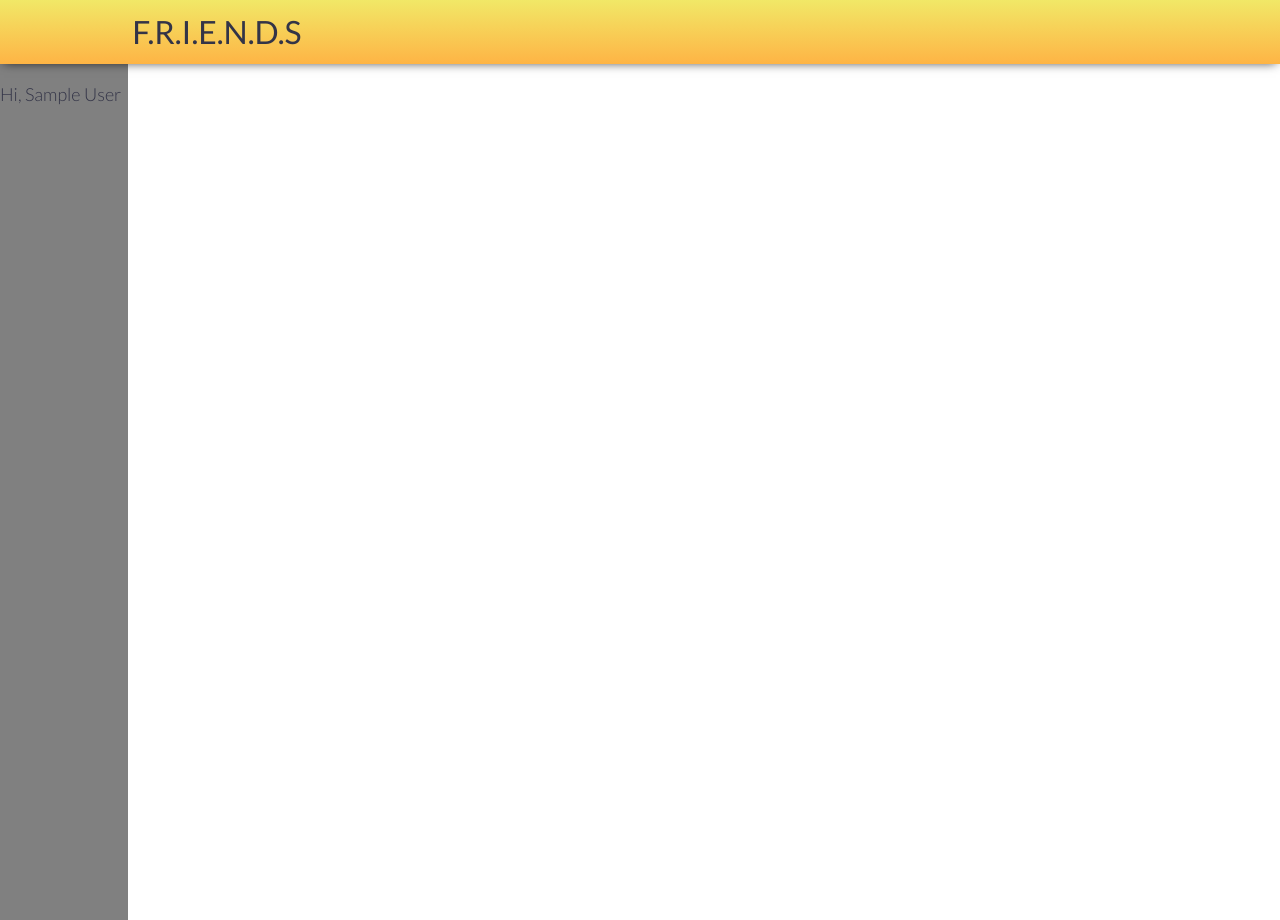
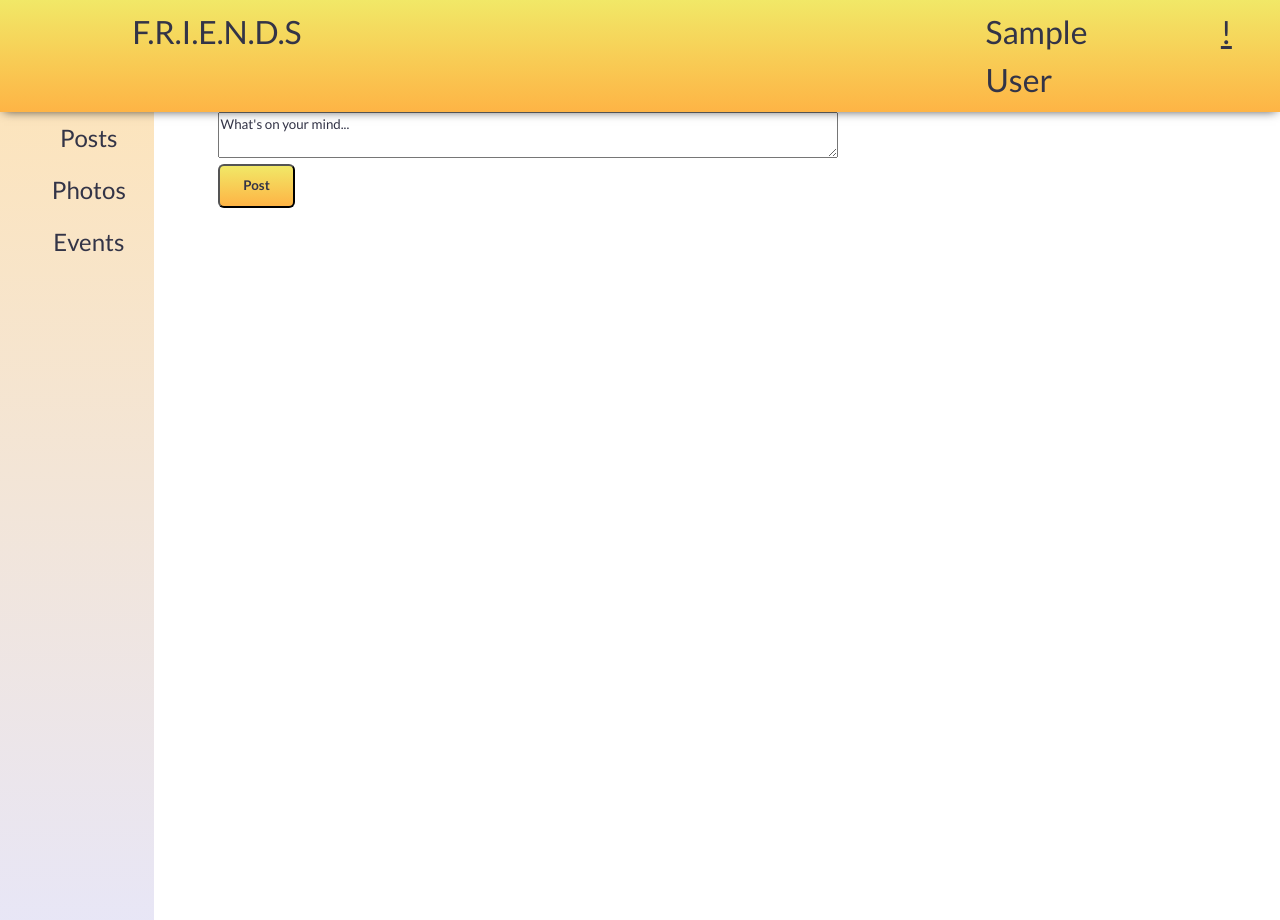
Before and after one commit to opgrsankkar/fbtest, a PHP site: page / in a window 1280 px wide. Run offline with PHP 8.4, Linux system fonts and the light colour scheme; the visitor is signed in with stand-in values (Sample User, id 1).

Commit message:
Added logout, Sidenav and Add new post

```diff
--- a/index.php
+++ b/index.php
@@ -1,24 +1,45 @@
 <?php
 if (session_status() == PHP_SESSION_NONE) {
     session_start();
-	if($_SESSION['fname']==''){header('Location:login.html');}
+	if($_SESSION['fname']==''){header('Location:login.php');}
 }
-echo '<!DOCTYPE html>';
-echo '<html>';
-echo	'<head>';
-echo		'<meta charset="utf-8">';
-echo		'<meta http-equiv="X-UA-Compatible" content="IE=edge">';
-echo		'<meta name="viewport" content="width=device-width, initial-scale=1.0">';
-echo		'</echo><link rel="stylesheet" type="text/css" href="simple-grid.css">';
-echo        '<link rel="stylesheet" type="text/css" href="main.css">';
-echo	'</head>';
-echo	'<body>';
-echo		'<nav class="row">';
-echo            '<span class="col-1-sm"></span>';
-echo            '<span class="col-2-sm">F.R.I.E.N.D.S</span>';
-echo        '</nav>';
-echo		'<div class="sidenav">';
-echo			'<p>Hi, '.$_SESSION['fname'].'</p>';
-echo		'</div>';
-echo	'</body>';
-echo'</html>';
+?>
+<!DOCTYPE html>
+<html>
+	<head>
+		<meta charset="utf-8">
+		<meta http-equiv="X-UA-Compatible" content="IE=edge">
+		<meta name="viewport" content="width=device-width, initial-scale=1.0">
+		</echo><link rel="stylesheet" type="text/css" href="simple-grid.css">
+        <link rel="stylesheet" type="text/css" href="main.css">
+        <script>
+            function clearContents(element) {
+                element.value = '';
+            }
+        </script>
+	</head>
+	<body>
+		<nav class="row">
+            <span class="col-1-sm"></span>
+            <span class="col-2-sm">F.R.I.E.N.D.S</span>
+            <span class="col-6-sm"></span>
+            <span id="navbarname" class="col-1-sm"><?php echo $_SESSION['fname']?></span>
+            <span class="col-1-sm"></span>
+            <span id="logoutbtn" class="col-1-sm"><a href="logout.php">!</a></span>
+        </nav>
+		<div id="sidenav" class="sidenav">
+            <span class=""><a href="#">Feed</a></span>
+			<span class=""><a href="posts.html">Posts</a></span>
+            <span class=""><a href="photos.html">Photos</a></span>
+            <span class=""><a href="events.html">Events</a></span>
+		</div>
+        <div id="middlecontent">
+            <div id="newposttextdiv">
+                <form id="addpostform" method="POST" action="addPost.php">
+                    <textarea id="newposttext" class="row" name="postcontent" onfocus="clearContents(this);">What's on your mind...</textarea>
+                    <input class="btn row col-2-sm" type="submit" value="Post">
+                </form>
+            </div>
+        </div>
+	</body>
+</html>
--- a/main.css
+++ b/main.css
@@ -1,3 +1,8 @@
+#logoutbtn {
+    text-decoration: none;
+    text-align: center;
+}
+
 nav {
     background: linear-gradient(to bottom, #f1e867 0%, #feb445 100%);
     z-index: 999;
@@ -12,7 +17,8 @@
     border-radius: 6px;
     color: #333447;
     font-weight: bolder;
-    padding: 10px 20px 10px 20px;
+    padding-top: 10px;
+    padding-bottom: 10px;
     text-decoration: none;
 }
 
@@ -27,18 +33,37 @@
     font-weight: thick;
     text-decoration: none;
 }
-.sidenav ul{
-    list-style-type: none;
+#navbarname{
+    display: none;
 }
+.sidenav {
+    background: linear-gradient(to bottom, moccasin, lavender);
+    width: 100%;
+    text-align: center;
+
+}
+.sidenav span {
+    width: 21%;
+}
+
+.sidenav a {
+    text-decoration: none;
+}
+
 @media only screen and (min-width: 45em){ /* 720 */
+    #navbarname{
+        display: block;
+    }
     .empty-row {
         height:32px;
     }
     .sidenav {
-        background-color: grey;
+        /*background-color: linear-gradient(to bottom, #fff 0%, #999 30%, #fff 50%, #999 70%, #fff 100%);*/
+        background: linear-gradient(to bottom, moccasin, lavender);
         height: 100%;
-        width: 10%;
+        width:12%;
         position: fixed;
+        text-align: center;
         top: 0;
         left: 0;
         overflow-x: hidden;
@@ -51,4 +76,9 @@
         display: block;
         transition: 0.3s;
     }
+    #middlecontent {
+        margin-left: 17%;
+        margin-right:35%;
+
+    }
 }
--- a/register.html
+++ b/register.html
@@ -42,7 +42,7 @@
                 </div>
                 <div id="loginbuttondiv" class="row">
                     <span class="col-8-sm"></span>
-                    <button class="btn col-2" type="submit">Login</button>
+                    <button class="btn col-2" type="submit">Register</button>
                     <a class="col-3-sm" href="login.html" title="Login into F.R.I.E.N.D.S">Signin</a>
                 </div>
 			</form>
--- a/register.php
+++ b/register.php
@@ -5,14 +5,15 @@
 $lastname=$_POST['lastname'];
 $pass=$_POST['pass'];
 $email=$_POST['email'];
-$dob=$dob['dob'];
+$dob=$_POST['dob'];
 
 
 $sql="INSERT INTO users(fname,lname,password,email,dob) VALUES('$firstname','$lastname','$pass','$email','$dob')";
+
 connect();
 if ($conn->query($sql) === TRUE) {
 	echo "New User added";
-	header('Location: login.html');
+	header('Location: login.php');
 } else {
 	echo "Error: " . $sql . "<br>" . $conn->error;
 }
```
Also changed, not shown: addPost.php (added, +23 -0 lines), dbconn.php (+6 -1 lines), login.html (deleted, +0 -36 lines), login.php (+41 -21 lines), loginprocess.php (added, +27 -0 lines), logout.php (added, +7 -0 lines).
